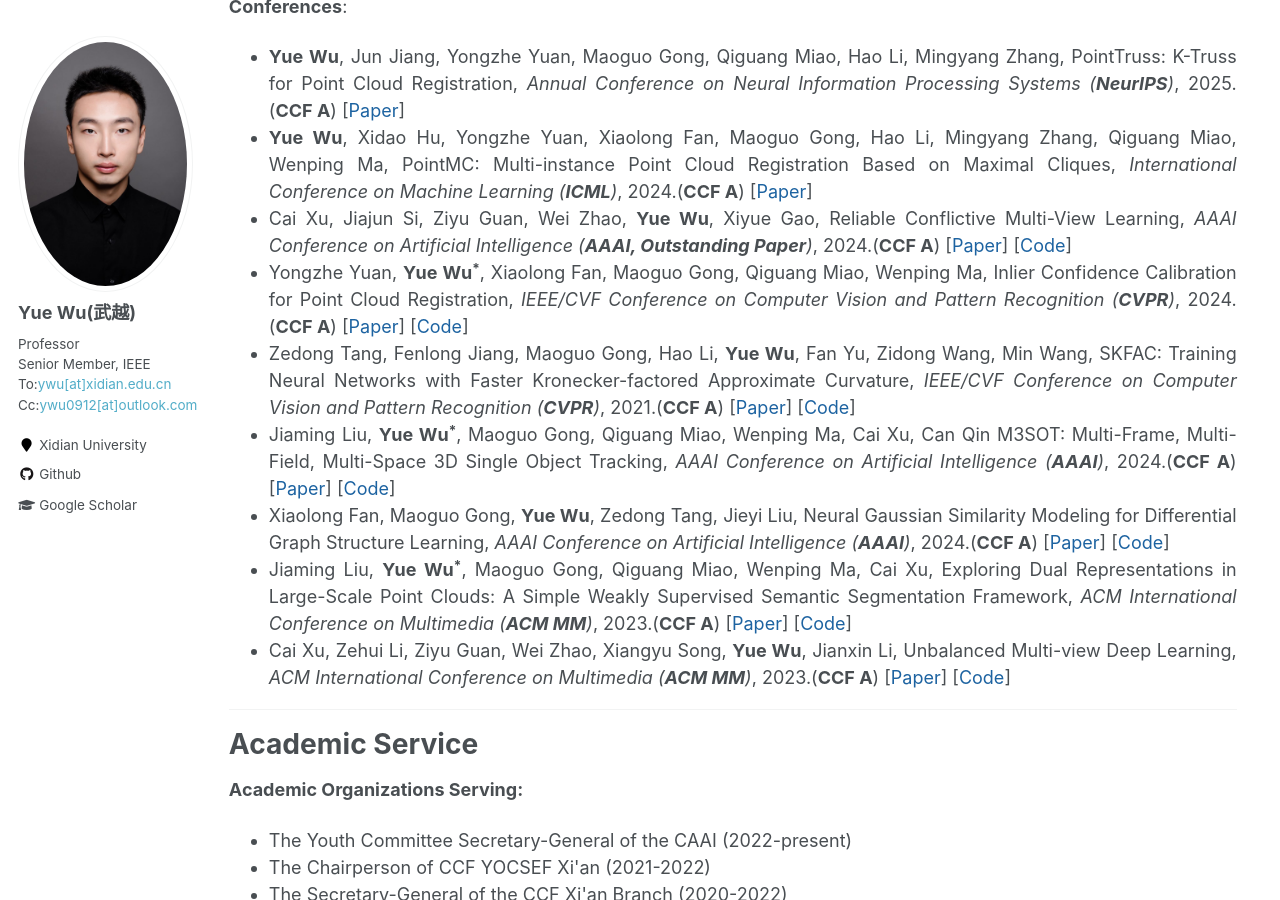
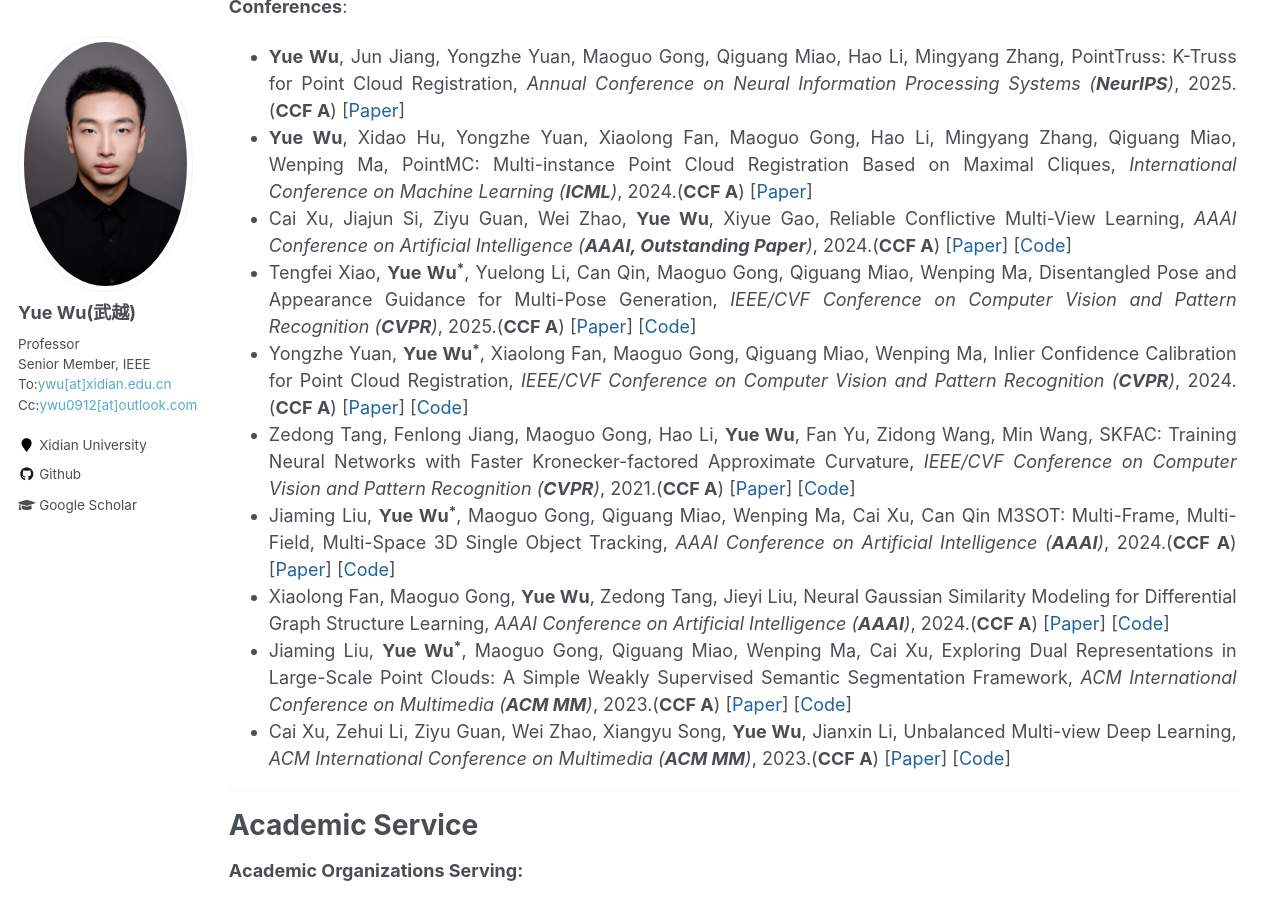
Before and after one commit to ywuchina/ywuchina.github.io, a Jekyll site: the page built from _pages/home.md, in a window 1280 px wide and 900 px high, scrolled down 4034 px. Built offline with Jekyll 4.4.1, drawn with Linux system fonts in a browser that asks for light colours.

Commit message:
Update paper.html

```diff
--- a/_includes/paper.html
+++ b/_includes/paper.html
@@ -356,12 +356,21 @@ Reliable Conflictive Multi-View Learning,
 </li>
 
 
-<!--缺paper链接-->
+<li style="margin-bottom: 1.5;">
+  <span>
+    Tengfei Xiao, <b>Yue Wu<sup>*</sup></b>, Yuelong Li, Can Qin, Maoguo Gong, Qiguang Miao, Wenping Ma,
+    Disentangled Pose and Appearance Guidance for Multi-Pose Generation,
+    <i>IEEE/CVF Conference on Computer Vision and Pattern Recognition (<b>CVPR</b>)</i>, 2025.(<b>CCF A</b>)
+    [<a href="https://openaccess.thecvf.com/content/CVPR2025/html/Xiao_Disentangled_Pose_and_Appearance_Guidance_for_Multi-Pose_Generation_CVPR_2025_paper.html" target="_blank">Paper</a>]
+    [<a href="" target="_blank">Code</a>]
+  </span>
+</li>
+
 <li style="margin-bottom: 1.5;">
   <span>Yongzhe Yuan, <b>Yue Wu<sup>*</sup></b>, Xiaolong Fan, Maoguo Gong, Qiguang Miao, Wenping Ma,
       Inlier Confidence Calibration for Point Cloud Registration,
       <i>IEEE/CVF Conference on Computer Vision and Pattern Recognition (<b>CVPR</b>)</i>, 2024.(<b>CCF A</b>)
-      [<a  target="_blank">Paper</a>]
+      [<a  target="https://openaccess.thecvf.com/content/CVPR2024/html/Yuan_Inlier_Confidence_Calibration_for_Point_Cloud_Registration_CVPR_2024_paper.html">Paper</a>]
       [<a href= "https://github.com/YYZMARS/ICC" target="_blank">Code</a>]
       </span>
 </li>
```
